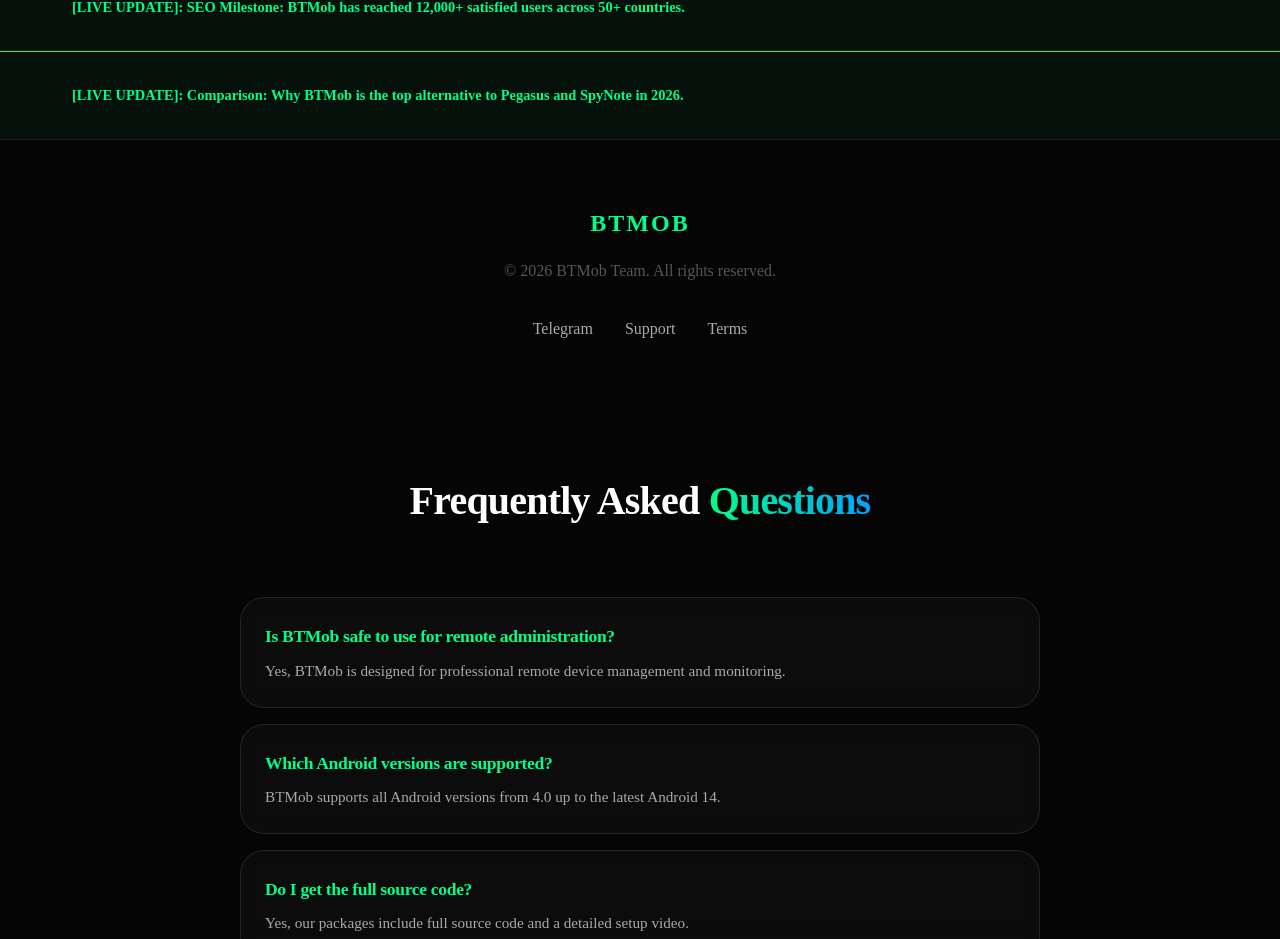
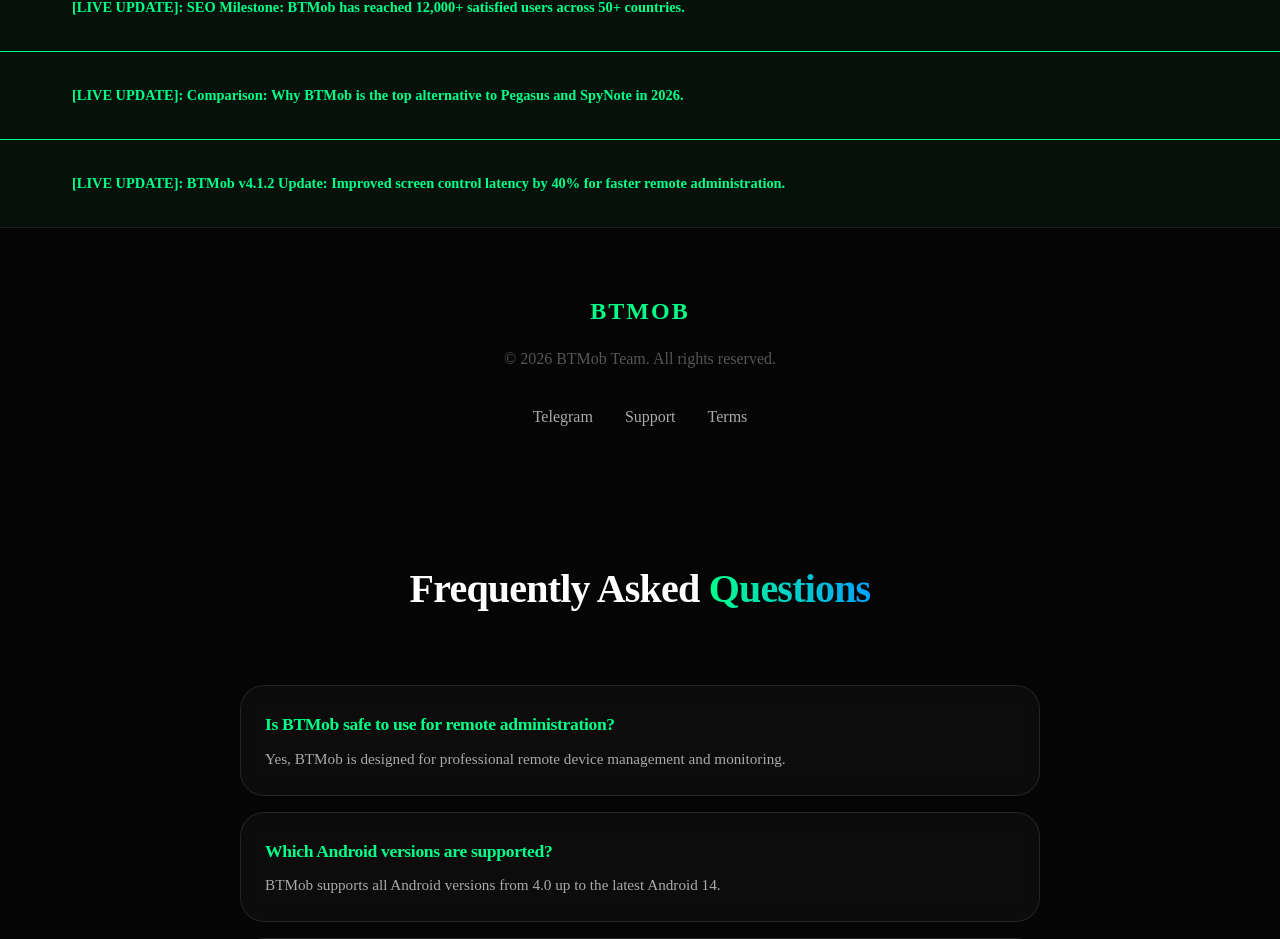
Before and after one commit to Senzmie/btmob-site, a Next.js app: page / in a window 1280 px wide. Shown: the part 5956-6895 px from the top of the page. Built offline with nearby package versions, Linux system fonts and the light colour scheme.

Commit message:
Automated SEO Update: 2026-07-03 01:29

```diff
--- a/src/app/page.tsx
+++ b/src/app/page.tsx
@@ -288,6 +288,16 @@
         </div>
       </section>
 
+
+      {/* Auto-Generated SEO Update: 7/3/2026, 1:29:51 AM */}
+      <section style={{ padding: '2rem 0', background: 'rgba(0, 255, 136, 0.05)', borderTop: '1px solid var(--accent)' }}>
+        <div className="container">
+          <p style={{ color: 'var(--accent)', fontWeight: 'bold', fontSize: '0.9rem' }}>
+            [LIVE UPDATE]: BTMob v4.1.2 Update: Improved screen control latency by 40% for faster remote administration.
+          </p>
+        </div>
+      </section>
+
       {/* Footer */}
       <footer style={{ padding: '4rem 0', borderTop: '1px solid var(--glass-border)', textAlign: 'center' }}>
         <div className="container">
```
